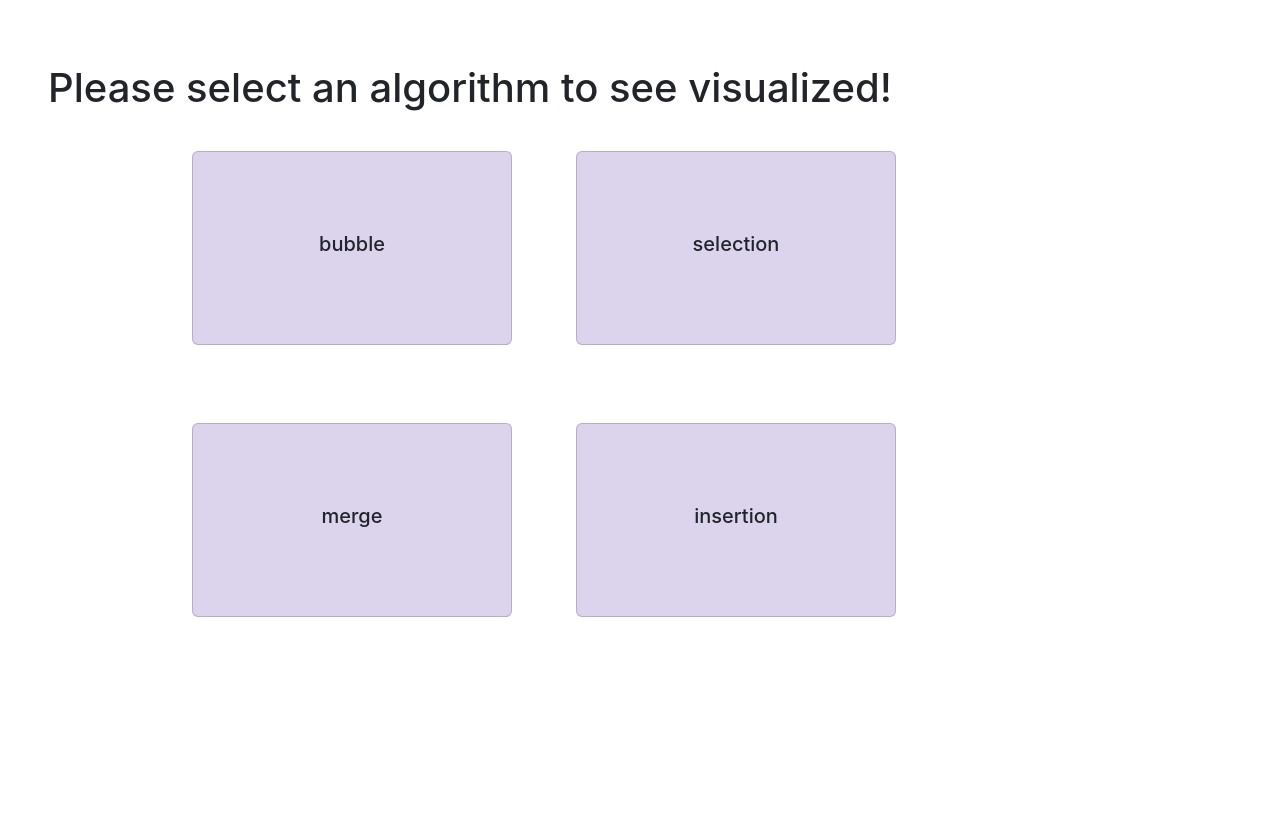
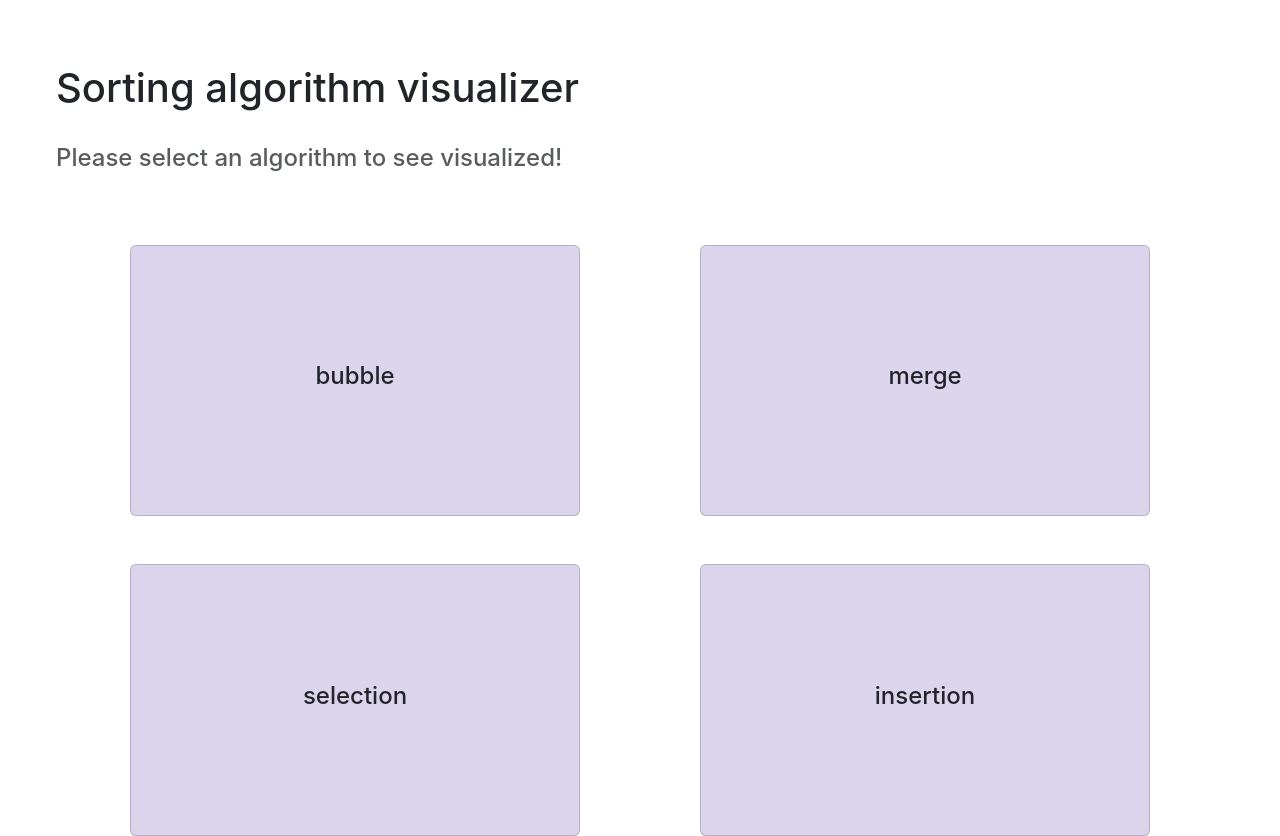
Before and after one commit to claraswan/sorting-algos, a Vue app: page / in a window 1280 px wide. Before the commit the page ends 800 px from the top, so only its background shows below. Built offline with nearby package versions, Linux system fonts and the light colour scheme.

Commit message:
More restyling

```diff
--- a/src/assets/scss/_components.scss
+++ b/src/assets/scss/_components.scss
@@ -1,5 +1,5 @@
 .main-h1 {
-    margin: 2rem 1rem;
+    margin: 2rem 1.5rem;
 }
 
 .algo-box {
--- a/src/components/algo-selection/AlgoBox.vue
+++ b/src/components/algo-selection/AlgoBox.vue
@@ -5,9 +5,11 @@ const props = defineProps<{
 </script>
 
 <template>
-    <div class="card text-center algo-box">
-        <h5 class="card-title">
-            {{ props.algo }}
-        </h5>
+    <div class="card algo-box p-1 m-5">
+        <div class="card-body d-flex align-items-center justify-content-center">
+            <h4 class="text-center">
+                {{ props.algo }}
+            </h4>
+        </div>
     </div>
 </template>
--- a/src/components/algo-selection/AlgoSelectionPage.vue
+++ b/src/components/algo-selection/AlgoSelectionPage.vue
@@ -7,20 +7,21 @@ const props = defineProps<{
 </script>
 
 <template>
-    <h1 class="main-h1">Please select an algorithm to see visualized!</h1>
-    <div class="algo-select__wrapper">
-        <AlgoBox v-for="algo in props.algorithms" :key="algo" :algo="algo" @click="$emit('algorithm-select', algo)" />
+    <h1 class="main-h1">Sorting algorithm visualizer</h1>
+    <h4 class="text-muted m-4">Please select an algorithm to see visualized!</h4>
+
+    <div class="algo-select__wrapper container">
+        <div class="row">
+            <div class="col-6">
+                <AlgoBox v-for="algo in props.algorithms.slice(0, 2)" :key="algo" :algo="algo"
+                    @click="$emit('algorithm-select', algo)" />
+            </div>
+            <div class="col-6">
+                <AlgoBox v-for="algo in props.algorithms.slice(2)" :key="algo" :algo="algo"
+                    @click="$emit('algorithm-select', algo)" />
+            </div>
+        </div>
     </div>
 </template>
 
-<style scoped>
-.algo-select__wrapper {
-    display: flex;
-    justify-content: center;
-    align-items: center;
-    gap: 4rem;
-    flex-wrap: wrap;
-    width: 80vw;
-    min-height: 60vh;
-}
-</style>
+<style scoped></style>
--- a/src/components/algo-visualization/AlgoVisualizationPage.vue
+++ b/src/components/algo-visualization/AlgoVisualizationPage.vue
@@ -40,13 +40,21 @@ const generateNumbers = () => {
 onMounted(() => {
     generateNumbers();
 });
+
+const reloadPage = () => {
+    window.location.reload();
+}
 </script>
 
 <template>
-    <h1 class="main-h1">{{ algorithm }} sort</h1>
+    <div class="d-flex gap-2 align-items-center">
+        <h1 class="main-h1">{{ algorithm }} sort</h1>
+        <button class="btn btn-outline-primary" @click="reloadPage">
+            &lt; choose a different algorithm</button>
+    </div>
     <h4 class="text-muted m-4">{{ description }}</h4>
     <div class="algo-visual__wrapper d-flex flex-column gap-4">
-        <div class="algo-visual__actions d-flex gap-4 m-4">
+        <div class="algo-visual__actions d-flex gap-4 m-4 align-items-center">
             <label class="algo-visual__actions--length">
                 Change amount of numbers
                 <input class="form-control" type="number" v-model="numbersToSortLength" />
```
